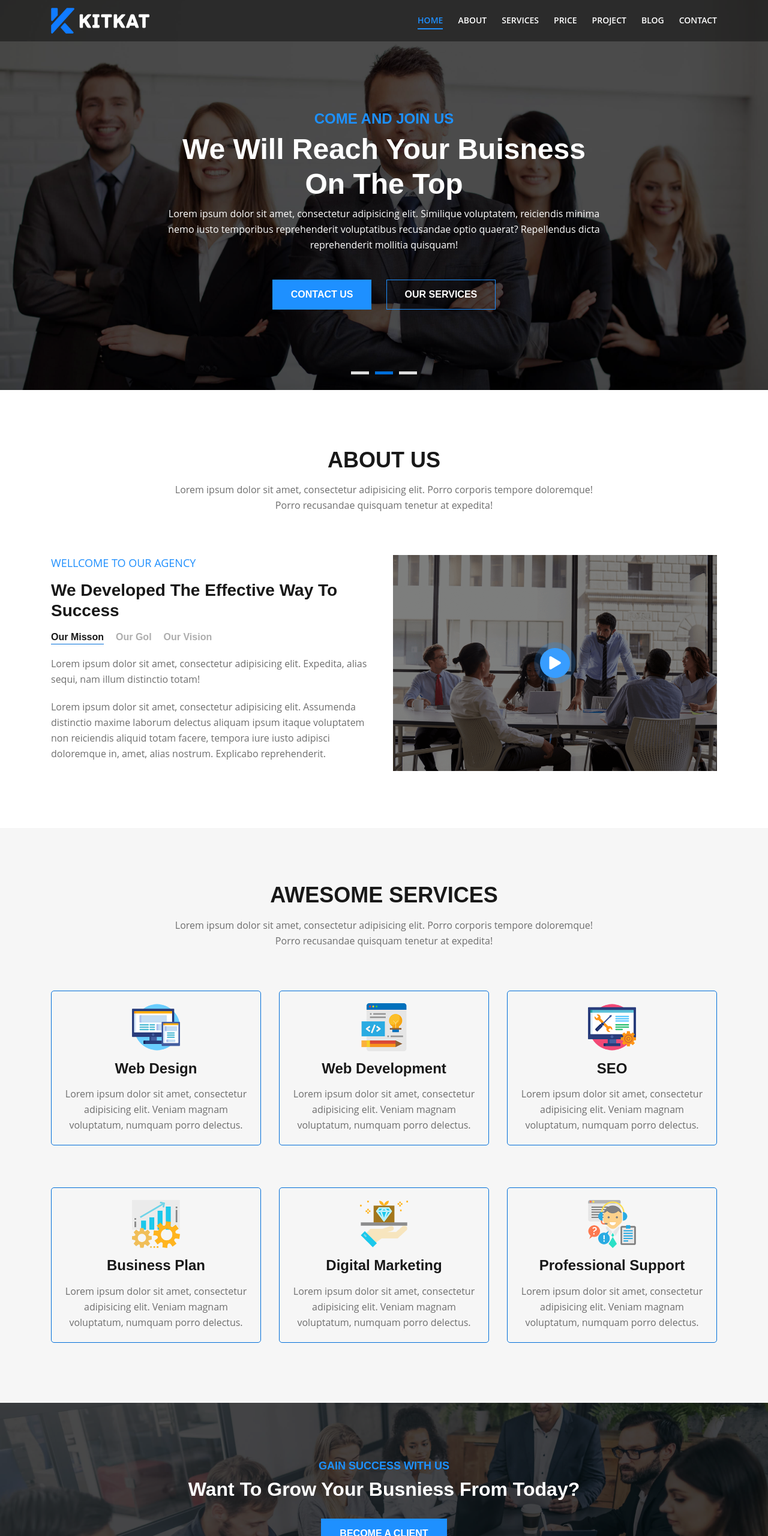
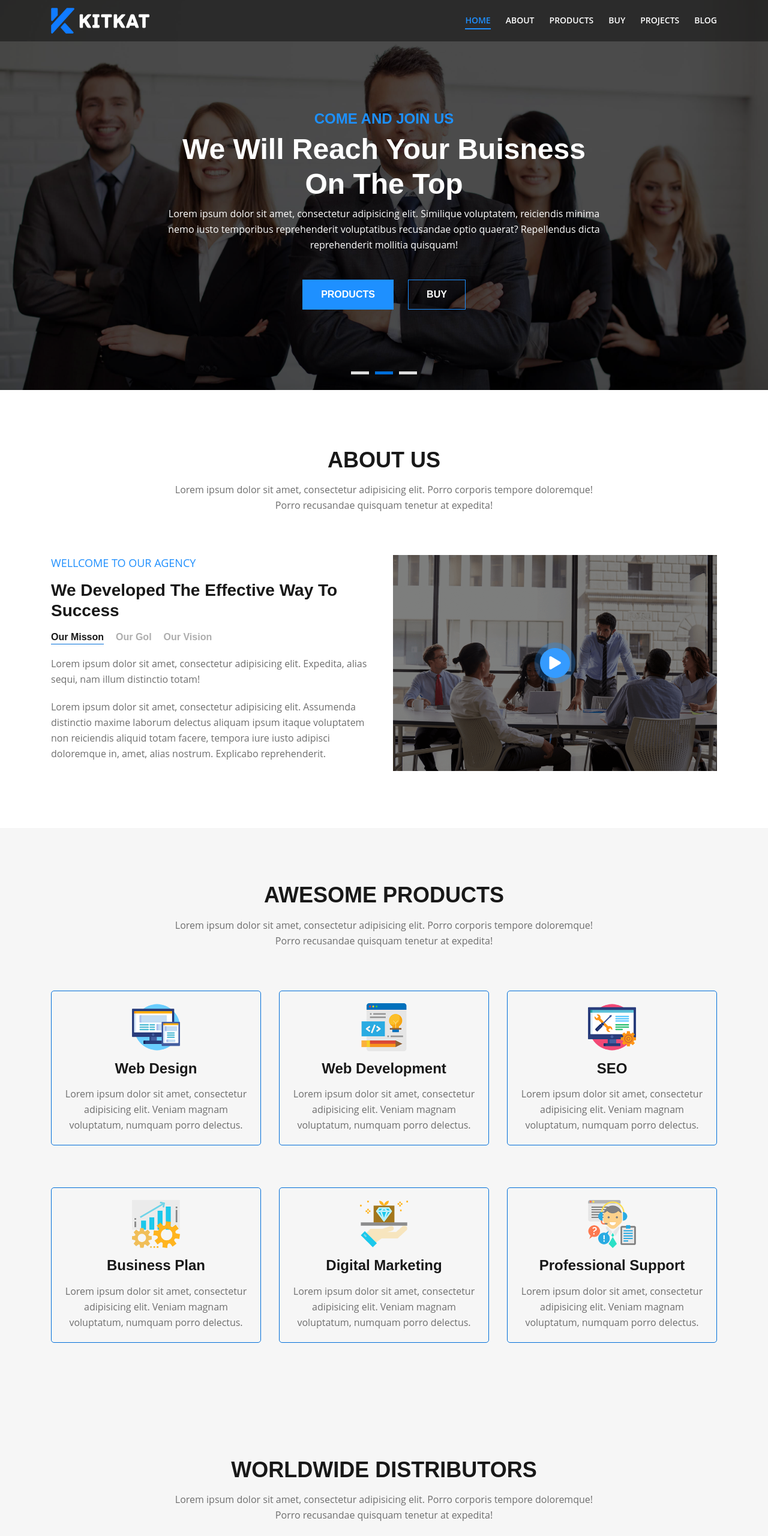
Before and after one commit to memerobotics-CN/memerobotics-CN.github.io, a plain HTML site: page index.html in a window 1280 px wide. Shown: the top 2560 px of the page at 60% size. Drawn offline with Linux system fonts and the light colour scheme.

Commit message:
Finish basic skeleton.

```diff
--- a/css/responsive.css
+++ b/css/responsive.css
@@ -13,7 +13,7 @@
         width: 100%;
     }
 
-    .services_content h4 {
+    .products_content h4 {
         font-size: 22px;
     }
 
@@ -44,12 +44,12 @@
         height: 600px;
     }
 
-    .singel_price.active {
+    .singel_distributor.active {
         -webkit-box-shadow: none;
         box-shadow: none;
     }
 
-    .singel_price:hover.active {
+    .singel_distributor:hover.active {
         -webkit-box-shadow: 0px 3px 30px -5px rgba(0,0,0,0.45);
         box-shadow: 0;
     }
--- a/css/style.css
+++ b/css/style.css
@@ -17,7 +17,7 @@
 */
 
 /*===========================    1. Theme default css ===========================*/
-@import url(../../../../fonts.googleapis.com/css?family=Montserrat_500,600,700_Open+Sans_400,600.css0');
+@import url(fonts.googleapis.com/css?family=Montserrat_500,600,700_Open+Sans_400,600.css0');
  body {
     font-family: 'Open Sans', sans-serif;
     font-weight: normal;
@@ -629,7 +629,7 @@ p {
 }
 
 /*===========================    5.SERVICES css ===========================*/
-.singel_services {
+.singel_products {
     border: 1px solid #006ed9;
     border-radius: 5px;
     padding: 20px 15px;
@@ -637,27 +637,27 @@ p {
     transition: all 0.4s ease-in-out;
 }
 
-.services_icon {
+.products_icon {
     padding-bottom: 15px;
 }
 
-.services_icon img {
+.products_icon img {
     width: 80px;
 }
 
-.services_content {
+.products_content {
 }
 
-.services_content h4 {
+.products_content h4 {
     font-size: 24px;
     font-weight: 600;
     margin-bottom: 15px;
 }
 
-.services_content p {
+.products_content p {
 }
 
-.singel_services:hover {
+.singel_products:hover {
     -webkit-transform: translateY(-10px);
     transform: translateY(-10px);
     -webkit-box-shadow: 0px 5px 15px 0px rgba(0,0,0,0.35);
@@ -799,7 +799,7 @@ p {
 }
 
 /*===========================    8.PRICE TABLE css ===========================*/
-.singel_price {
+.singel_distributor {
     border: 1px solid #1e90ff;
     padding: 40px 30px;
     border-radius: 10px;
@@ -807,26 +807,26 @@ p {
     transition: all 0.4s linear;
 }
 
-.singel_price.active,.singel_price:hover {
+.singel_distributor.active,.singel_distributor:hover {
     -webkit-box-shadow: 0px 3px 30px -5px rgba(0,0,0,0.45);
     box-shadow: 0px 3px 30px -5px rgba(0,0,0,0.45);
 }
 
-.singel_price h5 {
+.singel_distributor h5 {
     font-size: 18px;
     font-weight: 700;
     text-transform: uppercase;
     margin-bottom: 15px;
 }
 
-.singel_price h2 {
+.singel_distributor h2 {
     font-size: 58px;
     font-weight: 700;
     position: relative;
     display: inline-block;
 }
 
-.singel_price h2 sup {
+.singel_distributor h2 sup {
     font-size: 20px;
     position: absolute;
     top: 20px;
@@ -834,24 +834,24 @@ p {
     color: #818284;
 }
 
-.singel_price h2 span {
+.singel_distributor h2 span {
     font-size: 18px;
     font-weight: 400;
     text-transform: uppercase;
 }
 
-.singel_price ul li {
+.singel_distributor ul li {
     font-size: 16px;
     color: #6e6e6e;
     line-height: 50px;
     border-bottom: 1px solid #dddddd;
 }
 
-.singel_price ul li:last-child {
+.singel_distributor ul li:last-child {
     border-bottom: 0;
 }
 
-.singel_price a:hover {
+.singel_distributor a:hover {
     color: #006ed9;
 }
 
--- a/index.html
+++ b/index.html
@@ -8,7 +8,7 @@
     <meta name="description" content="">
     <meta name="viewport" content="width=device-width, initial-scale=1, shrink-to-fit=no">
     <!--====== Title ======-->
-    <title>Kitkat</title>
+    <title>Meme Robotics | Makes Robot Move</title>
     <!--====== Favicon Icon ======-->
     <link rel="shortcut icon" href="img/favicon.png" type="image/png">
     <!--====== Bootstrap css ======-->
@@ -58,16 +58,18 @@
                     </li>
                     <li class="nav-item"><a data-scroll-nav="1" href="#">About</a>
                     </li>
-                    <li class="nav-item"><a data-scroll-nav="2" href="#">Services</a>
+                    <li class="nav-item"><a data-scroll-nav="2" href="#">Products</a>
                     </li>
-                    <li class="nav-item"><a data-scroll-nav="3" href="#">Price</a>
+                    <li class="nav-item"><a data-scroll-nav="3" href="#">Buy</a>
                     </li>
-                    <li class="nav-item"><a data-scroll-nav="4" href="#">Project</a>
+                    <li class="nav-item"><a data-scroll-nav="4" href="#">Projects</a>
                     </li>
                     <li class="nav-item"><a data-scroll-nav="5" href="#">Blog</a>
                     </li>
+                    <!--
                     <li class="nav-item"><a data-scroll-nav="6" href="#">Contact</a>
                     </li>
+                    -->
                 </ul>
             </div>
         </div>
@@ -84,9 +86,9 @@
                             <h2>We Will Reach Your Buisness On The Top</h2>
                             <p>Lorem ipsum dolor sit amet, consectetur adipisicing elit. Similique voluptatem, reiciendis minima nemo iusto temporibus reprehenderit voluptatibus recusandae optio quaerat? Repellendus dicta reprehenderit mollitia quisquam!</p>
                             <ul>
-                                <li><a data-scroll-nav="6" class="button button-bg mt-45" href="#">Contact Us</a>
+                                <li><a data-scroll-nav="2" class="button button-bg mt-45" href="#">Products</a>
                                 </li>
-                                <li><a class="button mt-45" href="#">Our Services</a>
+                                <li><a data-scroll-nav="3" class="button mt-45" href="#">Buy</a>
                                 </li>
                             </ul>
                         </div>
@@ -103,9 +105,9 @@
                             <h2>We Will Reach Your Buisness On The Top</h2>
                             <p>Lorem ipsum dolor sit amet, consectetur adipisicing elit. Similique voluptatem, reiciendis minima nemo iusto temporibus reprehenderit voluptatibus recusandae optio quaerat? Repellendus dicta reprehenderit mollitia quisquam!</p>
                             <ul>
-                                <li><a data-scroll-nav="6" class="button button-bg mt-45" href="#">Contact Us</a>
+                                <li><a data-scroll-nav="2" class="button button-bg mt-45" href="#">Products</a>
                                 </li>
-                                <li><a class="button mt-45" href="#">Our Services</a>
+                                <li><a data-scroll-nav="3" class="button mt-45" href="#">Buy</a>
                                 </li>
                             </ul>
                         </div>
@@ -122,9 +124,9 @@
                             <h2>We Will Reach Your Buisness On The Top</h2>
                             <p>Lorem ipsum dolor sit amet, consectetur adipisicing elit. Similique voluptatem, reiciendis minima nemo iusto temporibus reprehenderit voluptatibus recusandae optio quaerat? Repellendus dicta reprehenderit mollitia quisquam!</p>
                             <ul>
-                                <li><a data-scroll-nav="6" class="button button-bg mt-45" href="#">Contact Us</a>
+                                <li><a data-scroll-nav="2" class="button button-bg mt-45" href="#">Products</a>
                                 </li>
-                                <li><a class="button mt-45" href="#">Our Services</a>
+                                <li><a data-scroll-nav="3" class="button mt-45" href="#">Buy</a>
                                 </li>
                             </ul>
                         </div>
@@ -189,79 +191,79 @@
         </div>
     </div>
     <!--====== ABOUT PART ENDS ======-->
-    <!--====== SERVICES PART START ======-->
-    <div class="services pb-100 pt-90 gray-bg" data-scroll-index="2">
+    <!--====== PRODUCTS PART START ======-->
+    <div class="products pb-100 pt-90 gray-bg" data-scroll-index="2">
         <div class="container">
             <div class="row">
                 <div class="col-lg-8 offset-lg-2">
                     <div class="section_title text-center">
-                        <h2>Awesome Services</h2>
+                        <h2>Awesome Products</h2>
                         <p>Lorem ipsum dolor sit amet, consectetur adipisicing elit. Porro corporis tempore doloremque! Porro recusandae quisquam tenetur at expedita!</p>
                     </div>
                 </div>
             </div>
             <div class="row">
                 <div class="col-lg-4 col-md-6">
-                    <div class="singel_services text-center mt-70">
-                        <div class="services_icon">
-                            <img src="img/services/design.png" alt="Web Design">
+                    <div class="singel_products text-center mt-70">
+                        <div class="products_icon">
+                            <img src="img/products/design.png" alt="Web Design">
                         </div>
-                        <div class="services_content">
+                        <div class="products_content">
                             <h4>Web Design</h4>
                             <p>Lorem ipsum dolor sit amet, consectetur adipisicing elit. Veniam magnam voluptatum, numquam porro delectus.</p>
                         </div>
                     </div>
                 </div>
                 <div class="col-lg-4 col-md-6">
-                    <div class="singel_services text-center mt-70">
-                        <div class="services_icon">
-                            <img src="img/services/development.png" alt="Web Development">
+                    <div class="singel_products text-center mt-70">
+                        <div class="products_icon">
+                            <img src="img/products/development.png" alt="Web Development">
                         </div>
-                        <div class="services_content">
+                        <div class="products_content">
                             <h4>Web Development</h4>
                             <p>Lorem ipsum dolor sit amet, consectetur adipisicing elit. Veniam magnam voluptatum, numquam porro delectus.</p>
                         </div>
                     </div>
                 </div>
                 <div class="col-lg-4 col-md-6">
-                    <div class="singel_services text-center mt-70">
-                        <div class="services_icon">
-                            <img src="img/services/seo.png" alt="SEO">
+                    <div class="singel_products text-center mt-70">
+                        <div class="products_icon">
+                            <img src="img/products/seo.png" alt="SEO">
                         </div>
-                        <div class="services_content">
+                        <div class="products_content">
                             <h4>SEO</h4>
                             <p>Lorem ipsum dolor sit amet, consectetur adipisicing elit. Veniam magnam voluptatum, numquam porro delectus.</p>
                         </div>
                     </div>
                 </div>
                 <div class="col-lg-4 col-md-6">
-                    <div class="singel_services text-center mt-70">
-                        <div class="services_icon">
-                            <img src="img/services/business.png" alt="Business Plan">
+                    <div class="singel_products text-center mt-70">
+                        <div class="products_icon">
+                            <img src="img/products/business.png" alt="Business Plan">
                         </div>
-                        <div class="services_content">
+                        <div class="products_content">
                             <h4>Business Plan</h4>
                             <p>Lorem ipsum dolor sit amet, consectetur adipisicing elit. Veniam magnam voluptatum, numquam porro delectus.</p>
                         </div>
                     </div>
                 </div>
                 <div class="col-lg-4 col-md-6">
-                    <div class="singel_services text-center mt-70">
-                        <div class="services_icon">
-                            <img src="img/services/marketing.png" alt="Digital Marketing">
+                    <div class="singel_products text-center mt-70">
+                        <div class="products_icon">
+                            <img src="img/products/marketing.png" alt="Digital Marketing">
                         </div>
-                        <div class="services_content">
+                        <div class="products_content">
                             <h4>Digital Marketing</h4>
                             <p>Lorem ipsum dolor sit amet, consectetur adipisicing elit. Veniam magnam voluptatum, numquam porro delectus.</p>
                         </div>
                     </div>
                 </div>
                 <div class="col-lg-4 col-md-6">
-                    <div class="singel_services text-center mt-70">
-                        <div class="services_icon">
-                            <img src="img/services/support.png" alt="Professional Support">
+                    <div class="singel_products text-center mt-70">
+                        <div class="products_icon">
+                            <img src="img/products/support.png" alt="Professional Support">
                         </div>
-                        <div class="services_content">
+                        <div class="products_content">
                             <h4>Professional Support</h4>
                             <p>Lorem ipsum dolor sit amet, consectetur adipisicing elit. Veniam magnam voluptatum, numquam porro delectus.</p>
                         </div>
@@ -272,6 +274,7 @@
     </div>
     <!--====== SERVICES PART ENDS ======-->
     <!--====== BECOME PART START ======-->
+    <!--
     <div class="become bg_cover pt-95 pb-100" data-overlay="7" style="background-image: url(img/bg.jpg)">
         <div class="container">
             <div class="row">
@@ -284,8 +287,10 @@
             </div>
         </div>
     </div>
+    -->
     <!--====== BECOME PART ENDS ======-->
     <!--====== OUR TEAM PART START ======-->
+    <!--
     <div class="our_team pt-90 pb-100">
         <div class="container">
             <div class="row">
@@ -384,21 +389,22 @@
             </div>
         </div>
     </div>
+    -->
     <!--====== OUR TEAM PART ENDS ======-->
-    <!--====== PRICE TABLE PART START ======-->
-    <div class="price_table pb-100 pt-90 gray-bg" data-scroll-index="3">
+    <!--====== DISTRIBUTOR TABLE PART START ======-->
+    <div class="distributor_table pb-100 pt-90 gray-bg" data-scroll-index="3">
         <div class="container">
             <div class="row">
                 <div class="col-lg-8 offset-lg-2">
                     <div class="section_title text-center">
-                        <h2>Price Table</h2>
+                        <h2>Worldwide Distributors</h2>
                         <p>Lorem ipsum dolor sit amet, consectetur adipisicing elit. Porro corporis tempore doloremque! Porro recusandae quisquam tenetur at expedita!</p>
                     </div>
                 </div>
             </div>
             <div class="row">
                 <div class="col-lg-4 col-md-6">
-                    <div class="singel_price text-center white-bg mt-70">
+                    <div class="singel_distributor text-center white-bg mt-70">
                         <h5>Basic</h5>
                         <h2><sup>$</sup>35 <span>/mo</span></h2>
                         <ul>
@@ -412,7 +418,7 @@
                     </div>
                 </div>
                 <div class="col-lg-4 col-md-6">
-                    <div class="singel_price active text-center white-bg mt-70">
+                    <div class="singel_distributor active text-center white-bg mt-70">
                         <h5>Buniess</h5>
                         <h2><sup>$</sup>35 <span>/mo</span></h2>
                         <ul>
@@ -426,7 +432,7 @@
                     </div>
                 </div>
                 <div class="col-lg-4 offset-lg-0 col-md-6 offset-md-3">
-                    <div class="singel_price text-center white-bg mt-70">
+                    <div class="singel_distributor text-center white-bg mt-70">
                         <h5>Standard</h5>
                         <h2><sup>$</sup>35 <span>/mo</span></h2>
                         <ul>
@@ -442,8 +448,9 @@
             </div>
         </div>
     </div>
-    <!--====== PRICE TABLE PART ENDS ======-->
+    <!--====== DISTRIBUTOR TABLE PART ENDS ======-->
     <!--====== CLIENT PART START ======-->
+    <!--
     <div class="client pb-100 pt-90">
         <div class="container">
             <div class="row">
@@ -513,6 +520,7 @@
             </div>
         </div>
     </div>
+    -->
     <!--====== CLIENT PART ENDS ======-->
     <!--====== PROJECT PART START ======-->
     <div class="project pb-100 pt-90 gray-bg" data-scroll-index="4">
@@ -726,6 +734,7 @@
     </div>
     <!--====== BRAND PART ENDS ======-->
     <!--====== CONTACT PART START ======-->
+    <!--
     <div class="contact pb-100 pt-90" data-scroll-index="6">
         <div class="container">
             <div class="row">
@@ -739,7 +748,7 @@
             <div class="row">
                 <div class="col-lg-10 offset-lg-1">
                     <div class="contact_form pt-65 text-center">
-                        <form id="contact-form" action="http://v.bootstrapmb.com/2018/10/bfmtd2599/contact.php" method="post">
+                        <form id="contact-form" action="#" method="post">
                             <div class="row">
                                 <div class="col-md-6">
                                     <input type="text" name="name" placeholder="Name">
@@ -764,6 +773,7 @@
             </div>
         </div>
     </div>
+    -->
     <!--====== CONTACT PART ENDS ======-->
     <!--====== FOOTER PART START ======-->
     <div class="footer black-bg pt-30 pb-95">
@@ -797,13 +807,15 @@
                     </div>
                     <div class="footer-widget-list pt-30">
                         <ul>
-                            <li><a href="#"><i class="fa fa-angle-right"></i>About</a>
+                            <li><a href="#"><i class="fa fa-angle-right"></i>Home</a>
                             </li>
-                            <li><a href="#"><i class="fa fa-angle-right"></i>Services</a>
+                            <li><a data-scroll-nav="1" href="#"><i class="fa fa-angle-right"></i>About</a>
                             </li>
-                            <li><a href="#"><i class="fa fa-angle-right"></i>Help & Support</a>
+                            <li><a data-scroll-nav="2" href="#"><i class="fa fa-angle-right"></i>Products</a>
                             </li>
-                            <li><a href="#"><i class="fa fa-angle-right"></i>Faq</a>
+                            <li><a data-scroll-nav="3" href="#"><i class="fa fa-angle-right"></i>Distributors</a>
+                            </li>
+                            <li><a data-scroll-nav="4" href="#"><i class="fa fa-angle-right"></i>Projects</a>
                             </li>
                         </ul>
                     </div>
```
Also changed, not shown: img/products/business.png (renamed from img/services/business.png), img/products/design.png (renamed from img/services/design.png), img/products/development.png (renamed from img/services/development.png), img/products/marketing.png (renamed from img/services/marketing.png), img/products/seo.png (renamed from img/services/seo.png), img/products/support.png (renamed from img/services/support.png).
